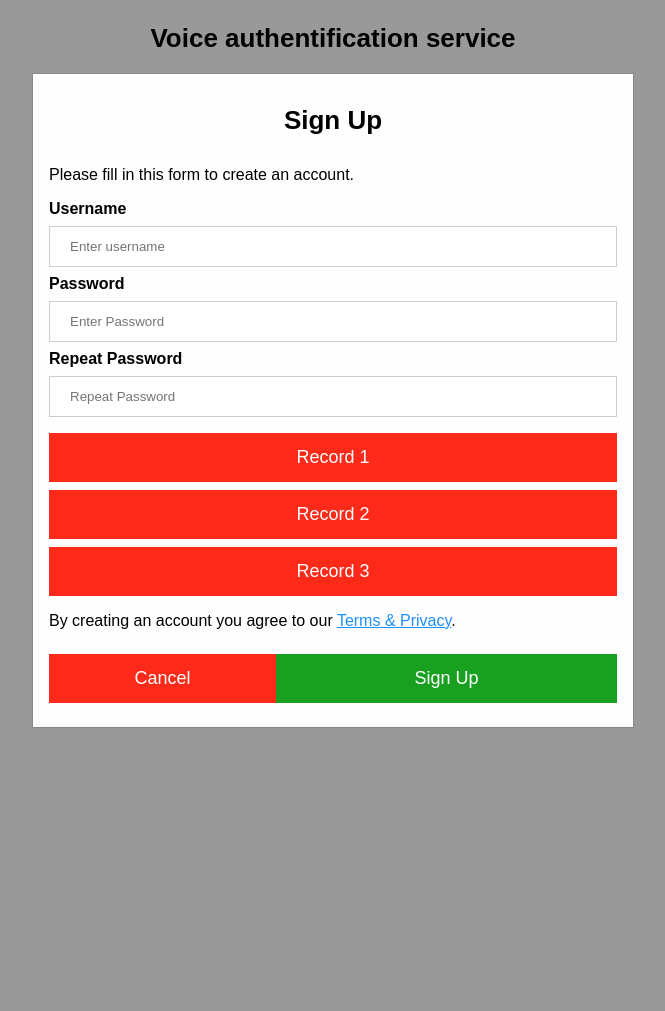
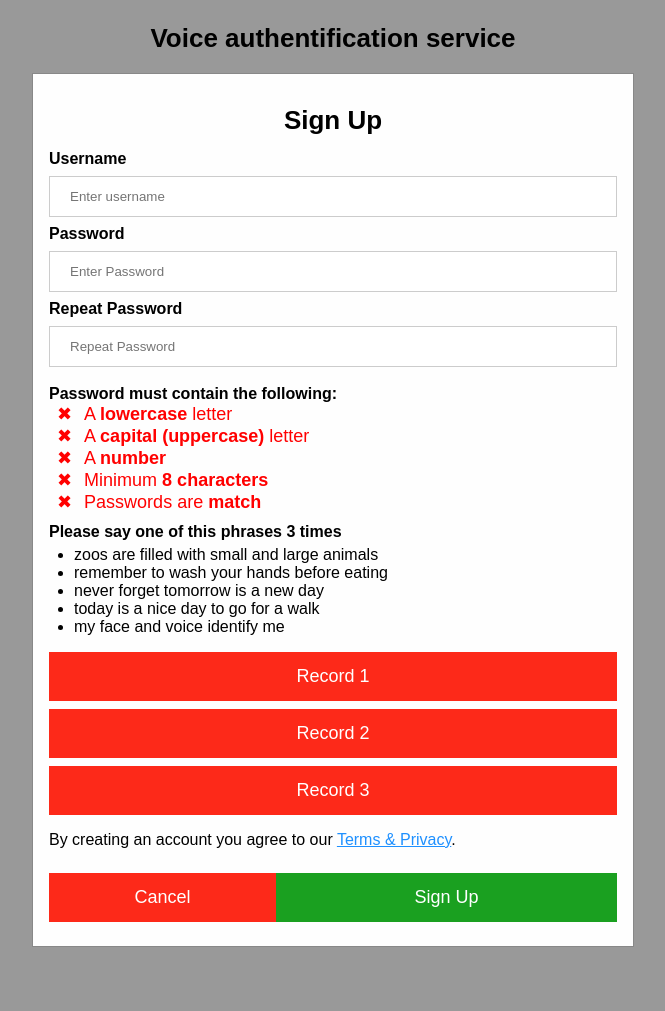
Before and after one commit to egoortus/VoiceRecognition, a Flask app: page / in a window 1280 px wide. Shown: the whole page, without its empty margins (307-972 px from the left). Run offline with Flask 2, Linux system fonts and the light colour scheme.

Commit message:
password validation

```diff
--- a/static/index.html
+++ b/static/index.html
@@ -21,7 +21,7 @@
 
             <div class="container">
                 <h1>Sign Up</h1>
-                <p>Please fill in this form to create an account.</p>
+
                 <label for="email">
                     <b>Username</b>
                 </label>
@@ -30,15 +30,44 @@
                 <label for="psw">
                     <b>Password</b>
                 </label>
-                <input type="password" placeholder="Enter Password" name="psw" required>
+                <input id="psw1" type="password" placeholder="Enter Password" name="psw" required>
 
                 <label for="psw-repeat">
                     <b>Repeat Password</b>
                 </label>
-                <input type="password" placeholder="Repeat Password" name="psw-repeat" required>
+                <input id="psw2" type="password" placeholder="Repeat Password" name="psw-repeat" required>
+
+
+                <div id="message">
+                    <b>Password must contain the following:</b>
+                    <p id="letter" class="invalid">A
+                        <b>lowercase</b> letter</p>
+                    <p id="capital" class="invalid">A
+                        <b>capital (uppercase)</b> letter</p>
+                    <p id="number" class="invalid">A
+                        <b>number</b>
+                    </p>
+                    <p id="length" class="invalid">Minimum
+                        <b>8 characters</b>
+                    </p>
+                    <p id="match" class="invalid">Passwords are
+                        <b>match</b>
+                    </p>
+                </div>
+
+                <div class="phrases">
+                    <b>Please say one of this phrases 3 times</b>
+                    <ul style="padding-left: 25px; margin-top: 5px;">
+                        <li>zoos are filled with small and large animals</li>
+                        <li>remember to wash your hands before eating</li>
+                        <li>never forget tomorrow is a new day</li>
+                        <li>today is a nice day to go for a walk</li>
+                        <li>my face and voice identify me</li>
+                    </ul>
+                </div>
 
                 <div class="voice-recorder" style="background-color: #fd2919;">Record 1
-                    <input class='rec-btn' type="checkbox" name="rec1"required>
+                    <input class='rec-btn' type="checkbox" name="rec1" required>
                 </div>
                 <div class="voice-recorder" style="background-color: #fd2919;">Record 2
                     <input class='rec-btn' type="checkbox" name="rec2" required>
--- a/static/main.js
+++ b/static/main.js
@@ -1,3 +1,4 @@
+document.addEventListener('DOMContentLoaded', () => {
     function closeModal(event) {
         // Get the modal
         var modal2 = document.getElementById('id02');
@@ -8,6 +9,33 @@ function closeModal(event) {
             modal1.style.display = "none";
             modal2.style.display = "none";
         }
+    }
+
+    function checkPassword(psw1, psw2) {
+        let letter = document.getElementById("letter");
+        let capital = document.getElementById("capital");
+        let number = document.getElementById("number");
+        let length = document.getElementById("length");
+        let match = document.getElementById("match");
+        let is_valid = true
+
+        invalid_to_valid = errortype => {
+            errortype.classList.add("valid");
+            errortype.classList.remove("invalid");
+        }
+        valid_to_invalid = errortype => {
+            is_valid = false;
+            errortype.classList.add("invalid");
+            errortype.classList.remove("valid");
+        }
+
+        psw1.value.match(/[a-z]/g) ? invalid_to_valid(letter) : valid_to_invalid(letter);
+        psw1.value.match(/[A-Z]/g) ? invalid_to_valid(capital) : valid_to_invalid(capital);
+        psw1.value.match(/[0-9]/g) ? invalid_to_valid(number) : valid_to_invalid(number);
+        psw1.value.length >= 8 ? invalid_to_valid(length) : valid_to_invalid(length);
+        is_valid && psw1.value == psw2.value ? invalid_to_valid(match) : valid_to_invalid(match);
+
+        return is_valid
     }
 
     function recordVoice() {
@@ -35,7 +63,13 @@ function recordVoice() {
 
     window.onclick = closeModal
 
-document.addEventListener('DOMContentLoaded', () => {
+    let psw1 = document.getElementById("psw1");
+    let psw2 = document.getElementById("psw2");
+    let message = document.getElementById("message");
+    psw1.onfocus = psw2.onfocus = () => { message.style.display = "block"; }
+    psw1.onblur = psw2.onblur = () => { message.style.display = "none"; }
+    psw1.onkeyup = psw2.onkeyup = () => { checkPassword(psw1, psw2) }
+
     let [registration, login] = document.forms
 
     login.onsubmit = event => {
--- a/static/style.css
+++ b/static/style.css
@@ -110,6 +110,7 @@ span.psw {
     background-color: rgba(0, 0, 0, 0.4);
     /* Black w/ opacity */
     padding-top: 60px;
+    box-sizing: border-box;
 }
 
 .center-fit {
@@ -282,3 +283,44 @@ input:checked+.slider:before {
     margin: 0;
     opacity: 0;
 }
+
+ul {
+    padding-left: 10px;
+}
+
+/* The message box is shown when the user clicks on the password field */
+#message {
+    display: block;
+    color: #000;
+    position: relative;
+
+    margin: 10px 0;
+}
+
+#message p {
+    margin: 0;
+    padding-left: 20px;
+    font-size: 18px;
+}
+
+/* Add a green text color and a checkmark when the requirements are right */
+.valid {
+    color: green;
+}
+
+.valid:before {
+    position: relative;
+    left: -12px;
+    content: "✔";
+}
+
+/* Add a red text color and an "x" icon when the requirements are wrong */
+.invalid {
+    color: red;
+}
+
+.invalid:before {
+    position: relative;
+    left: -12px;
+    content: "✖";
+}
```
Lines whose indentation alone changed are shown as unchanged.
